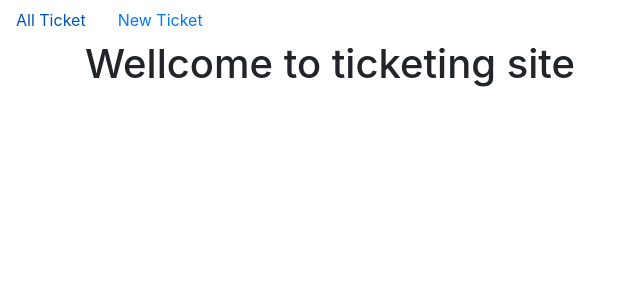
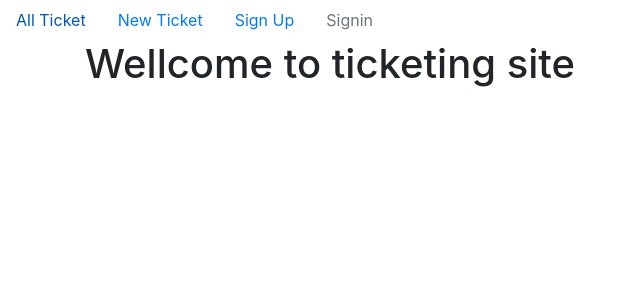
Before and after one commit to engr-hasanuzzaman/django_ehelp, a Django app: page / in a window 1280 px wide. Shown: the top 300 px of the page, without its empty margins (0-640 px from the left). Run offline with Django 3.2, Linux system fonts and the light colour scheme; data that the repository does not hold is empty; some libraries are stand-ins or nearby versions.

Commit message:
create global layout that will use on every page

```diff
--- a/django_ehelp/settings.py
+++ b/django_ehelp/settings.py
@@ -57,7 +57,7 @@ ROOT_URLCONF = 'django_ehelp.urls'
 TEMPLATES = [
     {
         'BACKEND': 'django.template.backends.django.DjangoTemplates',
-        'DIRS': [],
+        'DIRS': [os.path.join(BASE_DIR, 'global_templates')],
         'APP_DIRS': True,
         'OPTIONS': {
             'context_processors': [
--- /dev/null
+++ b/global_templates/layout/application.html
@@ -0,0 +1,35 @@
+{% load static %}
+<!DOCTYPE html>
+<html lang="en">
+<head>
+  <meta charset="UTF-8">
+  <meta name="viewport" content="width=device-width, initial-scale=1.0">
+  <meta http-equiv="X-UA-Compatible" content="ie=edge">
+  <title>user</title>
+  <link rel="stylesheet" href="{% static 'css/bootstrap/bootstrap.min.css' %}">
+  <link rel="stylesheet" href="{% static 'css/ticket.css' %}">
+  <!-- <link rel="stylesheet" href="{% static 'test.css' %}"> -->
+</head>
+<body>
+  <div class="header">
+    <ul class="nav">
+      <li class="nav-item">
+        <a class="nav-link active" href="{% url 'ticket_index' %}">All Ticket</a>
+      </li>
+      <li class="nav-item">
+        <a class="nav-link" href="{% url 'new_ticket' %}">New Ticket</a>
+      </li>
+      <li class="nav-item">
+        <a class="nav-link" href="#">Sign Up</a>
+      </li>
+      <li class="nav-item">
+        <a class="nav-link disabled" href="#">Signin</a>
+      </li>
+    </ul>
+  </div>
+  <div class="content container">
+    {% block content %}
+    {% endblock %}
+  </div>
+</body>
+</html>
--- a/ticket/templates/ticket/base.html
+++ b/ticket/templates/ticket/base.html
@@ -1,35 +1 @@
-{% load static %}
-<!DOCTYPE html>
-<html lang="en">
-<head>
-  <meta charset="UTF-8">
-  <meta name="viewport" content="width=device-width, initial-scale=1.0">
-  <meta http-equiv="X-UA-Compatible" content="ie=edge">
-  <title>Ticket</title>
-  <link rel="stylesheet" href="{% static 'css/bootstrap/bootstrap.min.css' %}">
-  <link rel="stylesheet" href="{% static 'css/ticket.css' %}">
-  <!-- <link rel="stylesheet" href="{% static 'test.css' %}"> -->
-</head>
-<body>
-  <div class="header">
-    <ul class="nav">
-      <li class="nav-item">
-        <a class="nav-link active" href="{% url 'ticket_index' %}">All Ticket</a>
-      </li>
-      <li class="nav-item">
-        <a class="nav-link" href="{% url 'new_ticket' %}">New Ticket</a>
-      </li>
-      <!-- <li class="nav-item">
-        <a class="nav-link" href="#">Link</a>
-      </li>
-      <li class="nav-item">
-        <a class="nav-link disabled" href="#">Disabled</a>
-      </li> -->
-    </ul>
-  </div>
-  <div class="content container">
-    {% block content %}
-    {% endblock %}
-  </div>
-</body>
-</html>
+{% extends 'layout/application.html' %}
--- a/user/templates/user/new.html
+++ b/user/templates/user/new.html
@@ -1,4 +1,4 @@
-{% extends 'user/base.html' %}
+{% extends 'layout/application.html' %}
 
 {% block content %}
   <form action="" method="post">
```
